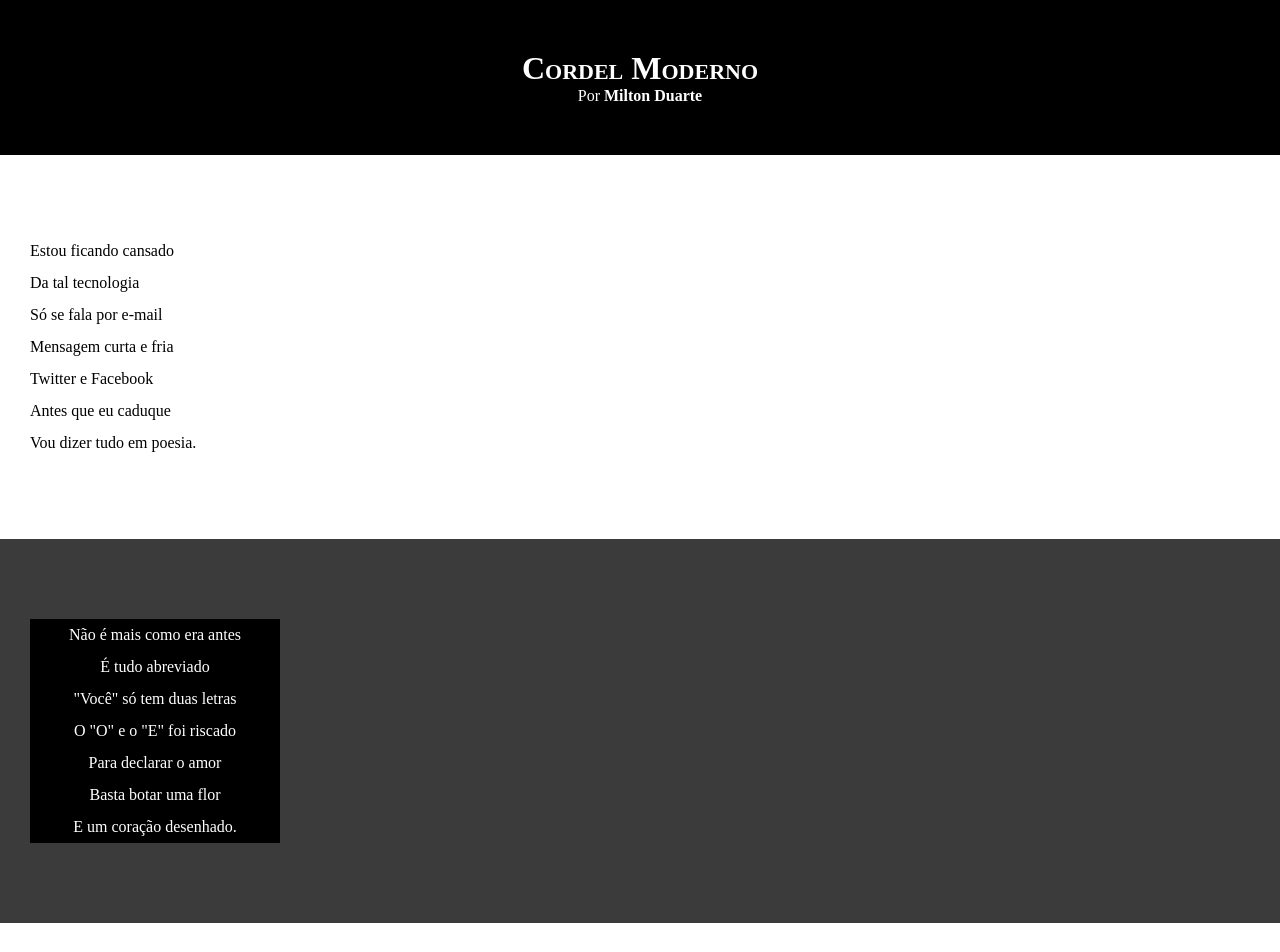
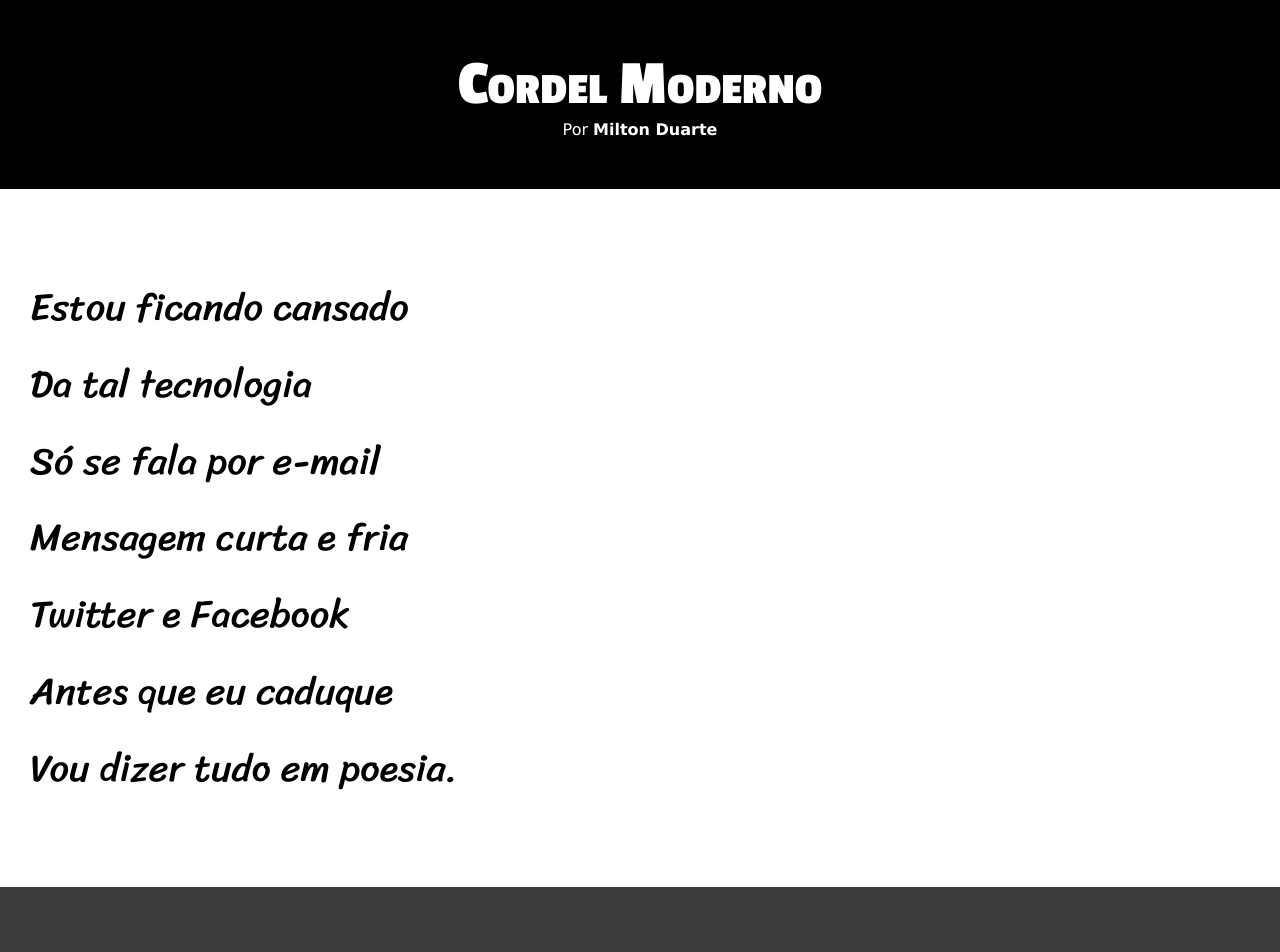
Before and after one commit to edugriebler/html-css, a plain HTML site: page Desafios/Desafio 012/index.html in a window 1280 px wide. Shown: the top 952 px of the page. Drawn offline with Linux system fonts and the light colour scheme.

Commit message:
atualização de fontes

```diff
--- a/Desafios/Desafio 012/estilo/style.css
+++ b/Desafios/Desafio 012/estilo/style.css
@@ -1,4 +1,14 @@
 @charset "UTF-8";
+
+@import url('https://fonts.googleapis.com/css2?family=Passion+One:wght@400;700;900&display=swap');
+
+@import url('https://fonts.googleapis.com/css2?family=Sriracha&display=swap');
+
+:root {
+    --fonte1: verdana, Geneva, Tahoma, sans-serif;
+    --fonte2: 'Passion One', cursive;
+    --fonte3: 'Sriracha', cursive;
+}
 
 * {
     margin: 0px;
@@ -9,6 +19,7 @@
 body {
     min-height: 100%vh;
     background-color: gray;
+    font-family: var(--fonte1);
 }
 
 header {
@@ -20,6 +31,8 @@
 header>h1 {
     padding-top: 50px;
     font-variant: small-caps;
+    font-family: var(--fonte2);
+    font-size: 5vw;
 }
 
 header>p {
@@ -43,6 +56,8 @@
     padding-bottom: 10vh;
     padding-left: 30px;
     line-height: 2em;
+    font-family: var(--fonte3);
+    font-size: 3vw;
 }
 
 section.normal {
@@ -56,9 +71,10 @@
 }
 
 section.imagem >p {
-    background-color: black;
-    width: 250px;
-    text-align: center;
+    display: inline-block;
+    padding: 5px;
+    background-color: rgb(44, 44, 44);
+
 }
 
 footer {
```
